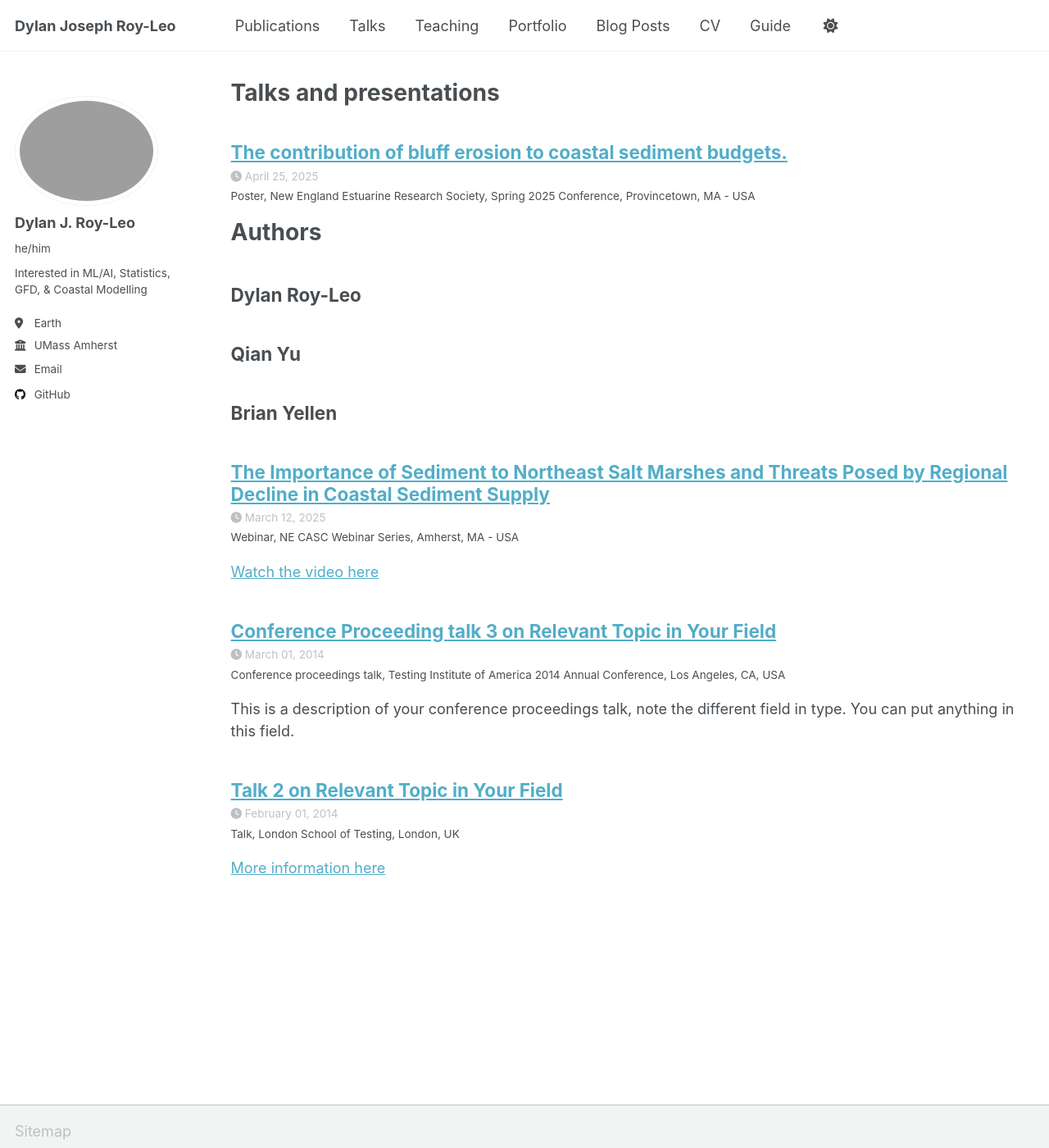
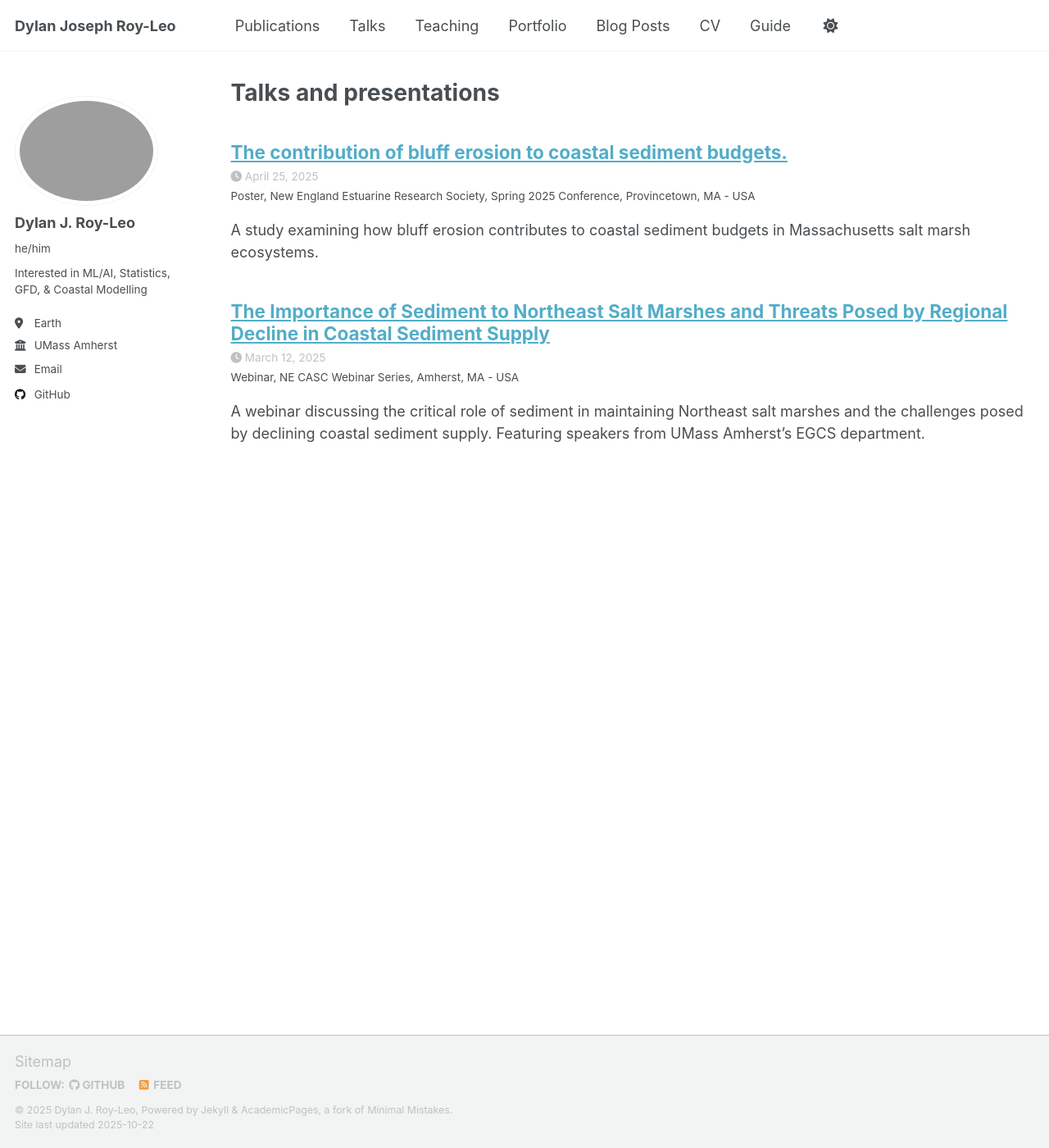
Before and after one commit to dylroy/dylroy.github.io, a Jekyll site: the page built from _pages/talks.html, in a window 1280 px wide and 1400 px high. Shown: the whole window at 82% size. Built offline with Jekyll 4.4.1, drawn with Linux system fonts in a browser that asks for light colours; a script that is not in the unit is left out; part of the change alters nothing that is shown.

Commit message:
Update talk pages: content, formatting, and metadata fixes
- Revised _talks/2014-02-01-talk-2.md, _talks/2014-03-01-talk-3.md, NECASC_Webinar.md, NEERS_Poster.md
- Fixed typos and improved formatting
- Updated metadata and links where needed to clarify talk details

```diff
--- a/_talks/2014-02-01-talk-2.md
+++ b/_talks/2014-02-01-talk-2.md
@@ -6,6 +6,8 @@ permalink: /talks/2014-02-01-talk-2
 venue: "London School of Testing"
 date: 2014-02-01
 location: "London, UK"
+excerpt: "A presentation at the London School of Testing covering advances in the field."
+published: false
 ---
 
 [More information here](http://example2.com)
--- a/_talks/2014-03-01-talk-3.md
+++ b/_talks/2014-03-01-talk-3.md
@@ -6,6 +6,8 @@ permalink: /talks/2014-03-01-talk-3
 venue: "Testing Institute of America 2014 Annual Conference"
 date: 2014-03-01
 location: "Los Angeles, CA, USA"
+excerpt: "Conference proceedings presentation at the Testing Institute of America 2014 Annual Conference."
+published: false
 ---
 
 This is a description of your conference proceedings talk, note the different field in type. You can put anything in this field.
--- a/_talks/NECASC_Webinar.md
+++ b/_talks/NECASC_Webinar.md
@@ -6,6 +6,7 @@ permalink: /talks/NECASC_Webinar
 venue: "NE CASC Webinar Series"
 date: 2025-03-12
 location: "Amherst, MA - USA"
+excerpt: "A webinar discussing the critical role of sediment in maintaining Northeast salt marshes and the challenges posed by declining coastal sediment supply. Featuring speakers from UMass Amherst's EGCS department."
 ---
 
 [Watch the video here](https://www.youtube.com/watch?v=xv00rQ3Xzzc)
--- a/_talks/NEERS_Poster.md
+++ b/_talks/NEERS_Poster.md
@@ -6,6 +6,7 @@ permalink: /talks/NEERS_Poster
 venue: "New England Estuarine Research Society, Spring 2025 Conference"
 date: 2025-04-25
 location: "Provincetown, MA - USA"
+excerpt: "A study examining how bluff erosion contributes to coastal sediment budgets in Massachusetts salt marsh ecosystems."
 ---
 Authors
 ======
```
